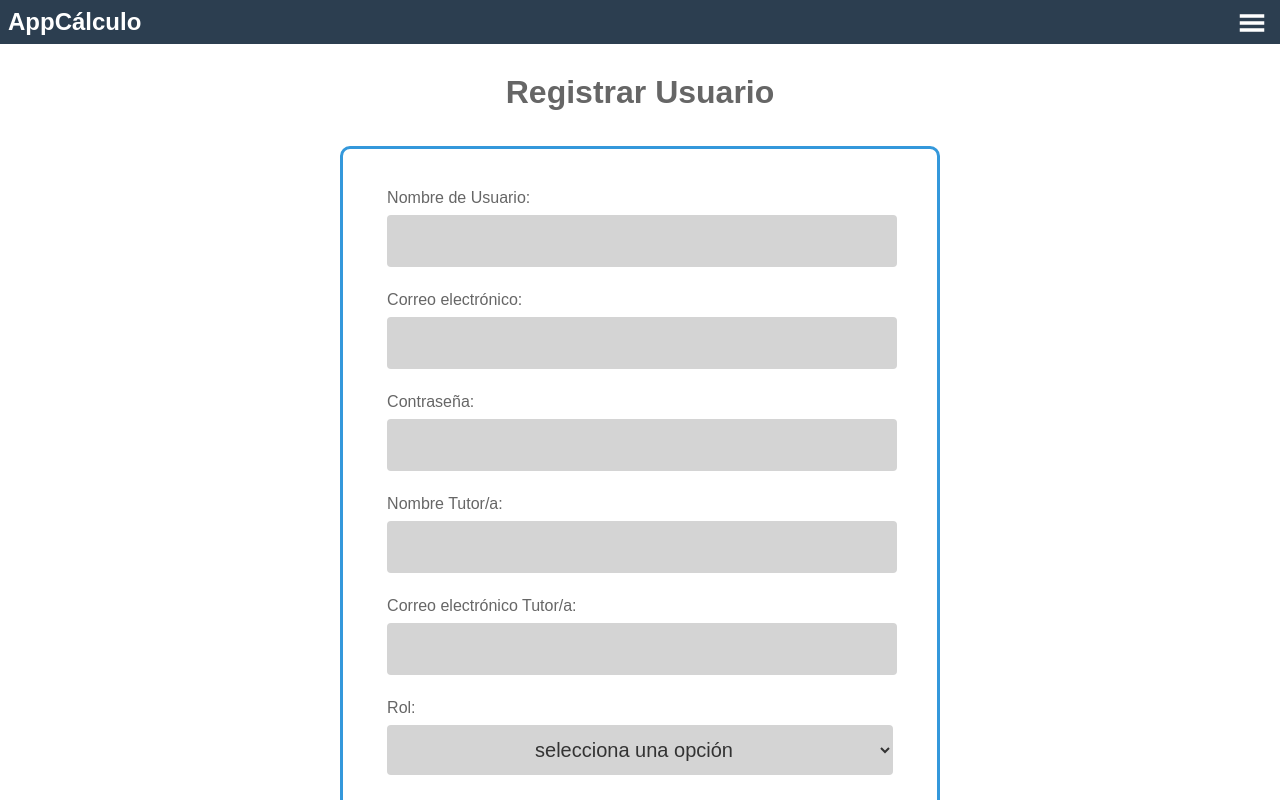
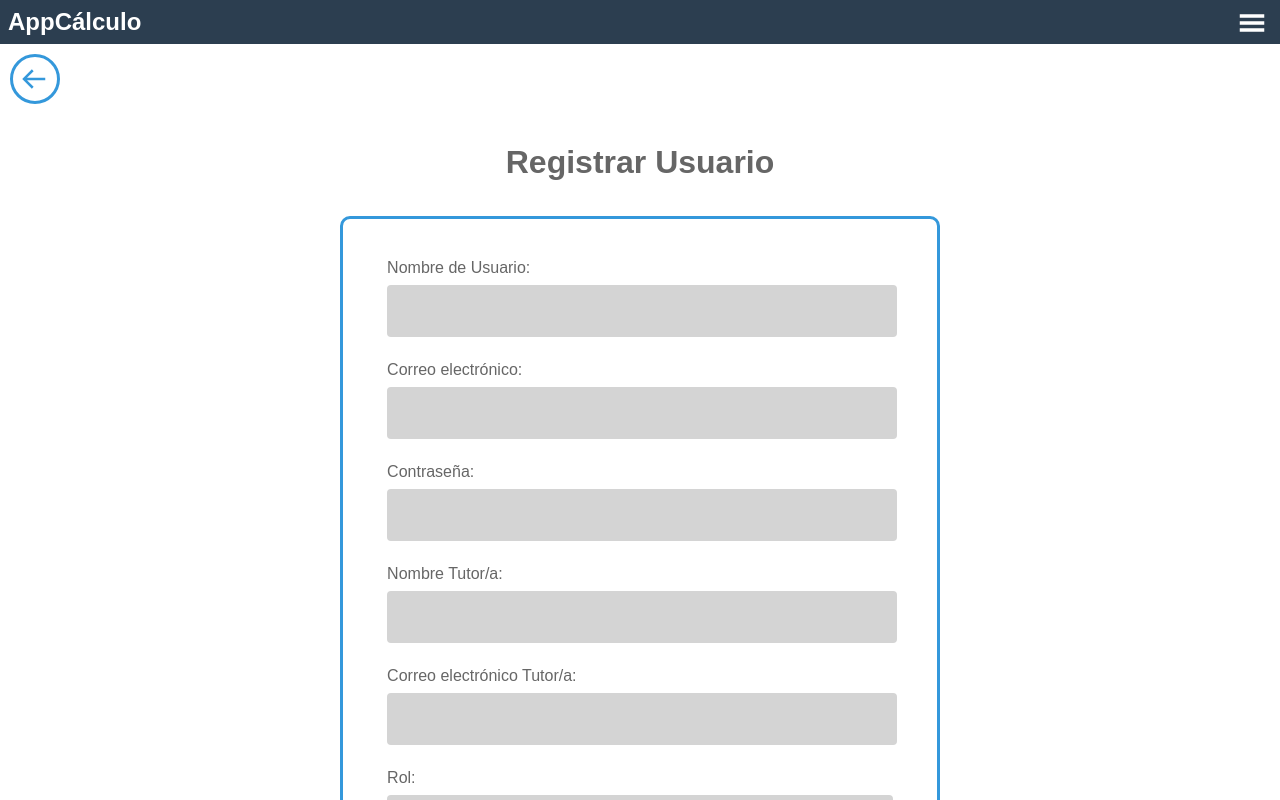
Before and after one commit to KeywizZ/AppCalculo, a React (Create React App) app: page /register in a window 1280 px wide. Shown: the top 800 px of the page. Built offline with nearby package versions, Linux system fonts and the light colour scheme; a web font is replaced by a local one.

Commit message:
added btn to register and alert messages

```diff
--- a/src/components/ActivityList/Activity.jsx
+++ b/src/components/ActivityList/Activity.jsx
@@ -16,7 +16,6 @@ export const Activity = (params) => {
   const [index, setIndex] = useState(0);
   const [activityCompleted, setActivityCompleted] = useState(false);
   const [correctQuestions, setCorrectQuestions] = useState(0);
-  const [finalMessage, setFinalMessage] = useState("");
   const [answer, setAnswer] = useState();
   let navigate = useNavigate();
   const user = JSON.parse(sessionStorage.getItem("user"));
@@ -75,16 +74,24 @@ export const Activity = (params) => {
           }
         })
         .catch((error) => console.log(error));
-      setFinalMessage(
-        `Has contestado bien ${correctQuestions} preguntas, has aprobado.`
-      );
+      confirmAlert({
+        message: "Has superado esta actividad, enhorabuena.",
+        buttons: [
+          {
+            label: "Ok",
+          },
+        ],
+      });
     } else {
-      setFinalMessage(
-        `Has contestado bien ${correctQuestions} preguntas, inténtalo otra vez.`
-      );
+      confirmAlert({
+        message: "No has superado la actividad, sigue practicando.",
+        buttons: [
+          {
+            label: "Ok",
+          },
+        ],
+      });
     }
-
-    alert("RESULTADO: " + correctQuestions);
     navigate("/dashboard");
   };
 
--- a/src/components/LoginForm/LoginForm.jsx
+++ b/src/components/LoginForm/LoginForm.jsx
@@ -4,6 +4,7 @@ import { useNavigate } from "react-router-dom";
 import { JwtContext } from "../../shared/context/JwtContext";
 import { API } from "../../shared/services/api";
 import { FiMail, FiLock } from "react-icons/fi";
+import { confirmAlert } from "react-confirm-alert";
 
 export const LoginForm = () => {
   const { setJwt } = useContext(JwtContext);
@@ -22,7 +23,14 @@ export const LoginForm = () => {
       })
       .catch((error) => {
         console.log("ERROR: LoginForm(onSubmit)", error);
-
+        confirmAlert({
+          message: "Error al iniciar sesión, revise sus credenciales.",
+          buttons: [
+            {
+              label: "Ok",
+            },
+          ],
+        });
       });
   };
 
--- a/src/pages/RegisterPage/RegisterPage.jsx
+++ b/src/pages/RegisterPage/RegisterPage.jsx
@@ -1,11 +1,35 @@
 import React from "react";
 import { RegisterForm } from "../../components/RegisterForm/RegisterForm";
+import { BiArrowBack } from "react-icons/bi";
+import { useNavigate } from "react-router-dom";
+import { confirmAlert } from "react-confirm-alert";
 
 export const RegisterPage = () => {
   console.log("INFO: LoginPage component");
+  let navigate = useNavigate();
+  const exit = () => {
+    confirmAlert({
+      title: "¿Seguro que deseas salir?",
+      message: "Se perderán todos los campos que hayas rellenado",
+      buttons: [
+        {
+          label: "Sí",
+          onClick: () => navigate("/dashboard"),
+        },
+        {
+          label: "No",
+        },
+      ],
+    });
+  };
 
   return (
     <>
+      <span>
+        <button className="return-btn" onClick={() => exit()}>
+          <BiArrowBack />
+        </button>
+      </span>
       <div className="register-title">
         <h1>Registrar Usuario</h1>
       </div>
--- a/src/pages/RegisterPage/_RegisterPage.scss
+++ b/src/pages/RegisterPage/_RegisterPage.scss
@@ -1,3 +1,21 @@
+span {
+    display: flex;
+    padding: 10px;
+
+    .return-btn {
+        display: flex;
+        align-items: center;
+        border: 3px solid $secondary;
+        border-radius: 50%;
+        background-color: transparent;
+        font-size: 30px;
+        width: 50px;
+        height: 50px;
+        color: $secondary;
+        text-align: center;
+    }
+}
+
 .register-title {
     padding: 30px 0;
 
@@ -29,13 +47,11 @@
             align-items: flex-start;
             padding: 0 5%;
 
-
             label {
                 display: inline-block;
                 margin: 0.5rem 0;
                 padding-top: 1rem;
                 color: $textSecondary;
-
             }
 
             .form-input {
@@ -50,11 +66,9 @@
 
                 select {
                     option {
-
                         font-weight: 200;
                     }
                 }
-
             }
 
             .form-input:focus {
@@ -63,10 +77,9 @@
 
             p {
                 color: white;
-                text-shadow: #CF844A 1px 1px;
+                text-shadow: #cf844a 1px 1px;
                 font-size: smaller;
             }
-
         }
 
         .btn {
@@ -85,15 +98,11 @@
             width: 50%;
             height: 50px;
         }
-
     }
 
     .btn:hover {
         background-color: $buttonColor;
         color: white;
         cursor: pointer;
-
     }
-
-
 }
```
